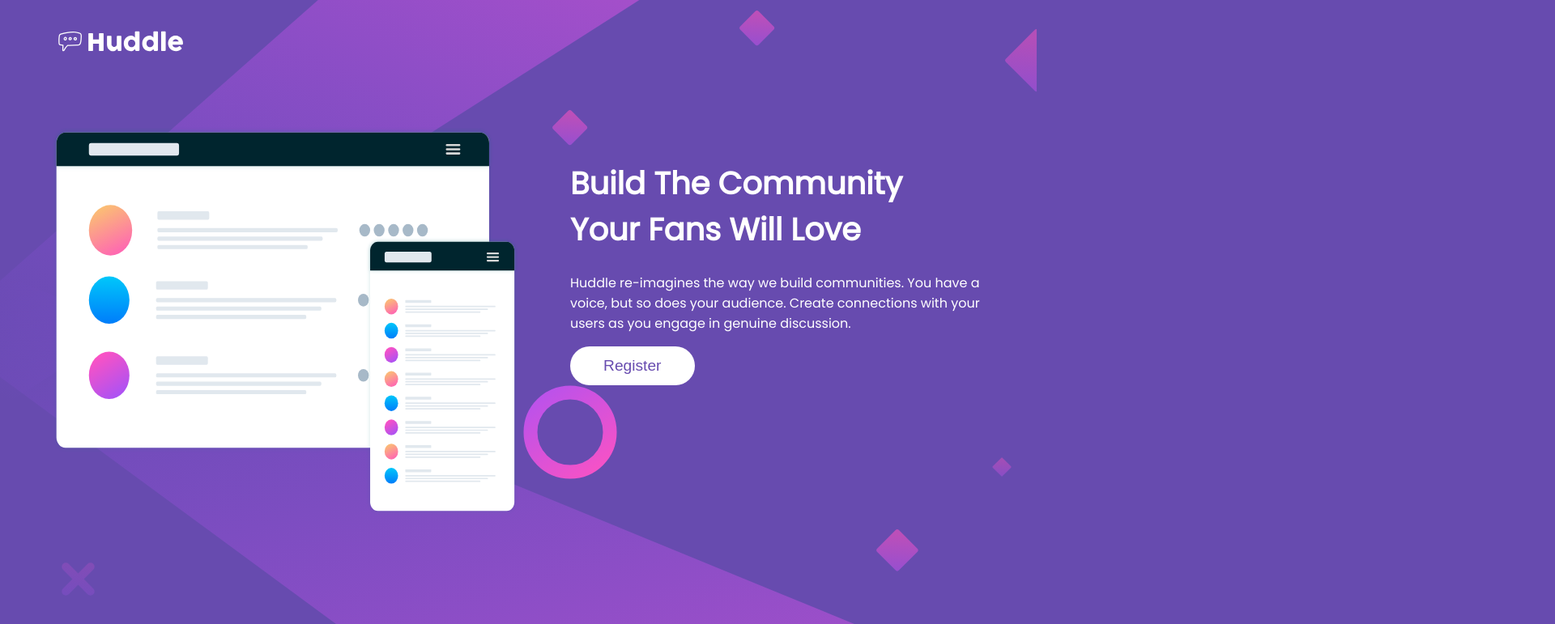
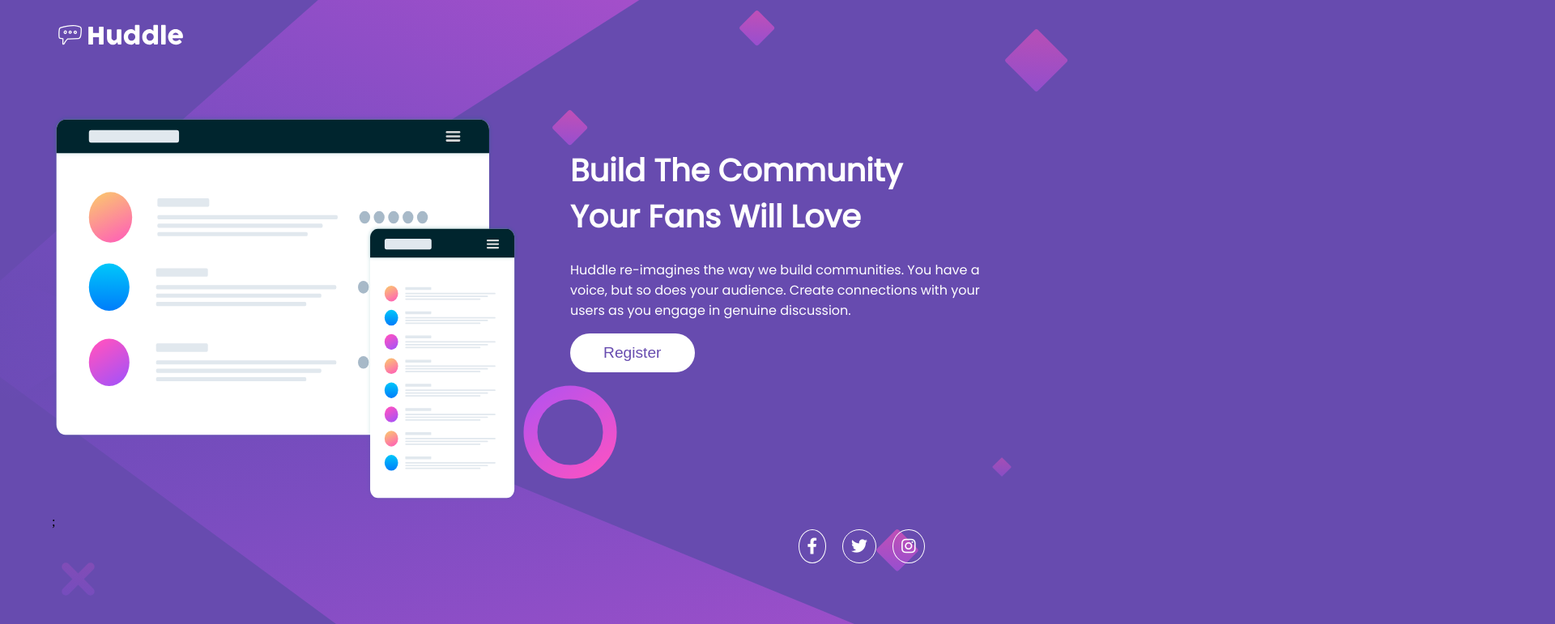
Before and after one commit to chakibbel/Huddle-landing-page, a plain HTML site: page index.html in a window 1280 px wide. Shown: the part 29-800 px from the top of the page at 81% size, 1920 px wide, since content can reach past the window. Drawn offline with Linux system fonts and the light colour scheme.

Commit message:
Added and styled icons on the bottom. Desktop display finalized

```diff
--- a/index.html
+++ b/index.html
@@ -7,6 +7,8 @@
     <link rel="preconnect" href="https://fonts.gstatic.com">
     <link href="https://fonts.googleapis.com/css2?family=Poppins&display=swap" rel="stylesheet">
     <link rel="icon" type="image/png" sizes="32x32" href="./images/favicon-32x32.png">
+    <link rel="stylesheet" href="https://pro.fontawesome.com/releases/v5.10.0/css/all.css" integrity="sha384-AYmEC3Yw5cVb3ZcuHtOA93w35dYTsvhLPVnYs9eStHfGJvOvKxVfELGroGkvsg+p" crossorigin="anonymous"/> <!-- Inserting the link to use icons from fontawesome.com -->
+
     <link type="text/css" rel="stylesheet" href="style.css" />
 
   <title>Frontend Mentor | Huddle landing page with single introductory section</title>
@@ -27,8 +29,11 @@
                     <button class="button">Register</button>
                 </div>
             </div>
+    </div>;
+    <div class="icons">
+        <i class="fab fa-facebook-f icon-style"></i>
+        <i class="fab fa-twitter icon-style"></i>
+        <i class="fab fa-instagram icon-style"></i>
     </div>
-
-
 </body>
 </html>
--- a/style.css
+++ b/style.css
@@ -13,19 +13,18 @@
     background-image: url(images/bg-desktop.svg);
     background-repeat: no-repeat;
     background-color: var(--violet);
+
 }
 .logo {
     width: 13vw;
     height: 10vh;
-    margin-top: 5vh;
-}
-.logo-div {
+    margin-top: 4vh;
 }
 .flex-container {
     display: flex;
     justify-content: space-between;
     align-items: center;
-    margin-top: 6vh;
+    margin-top: 5vh;
 }
 .illustration-img {
     width: 45vw;
@@ -62,3 +61,19 @@
     background-color: var(--soft-magenta);
     color: white;
 }
+.icons {
+    font-size: 20px;
+    color: white;
+    position: relative;
+    left: 80%;
+}
+.icon-style {
+    border: 1px solid white;
+    border-radius: 50%;
+    padding: 10px;
+    margin-right: 15px;
+}
+.icon-style:hover {
+    color: var(--soft-magenta);
+    border: 1px solid var(--soft-magenta);
+}
```
